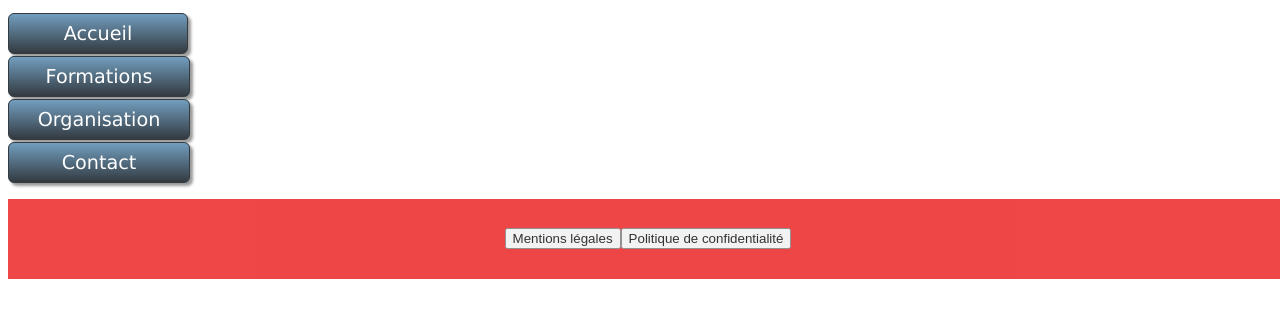
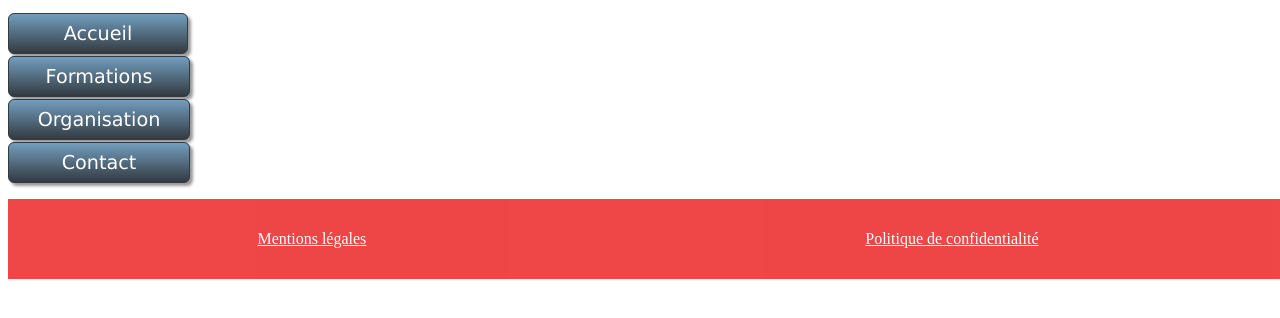
Before and after one commit to Amadou02/OPUS, a plain HTML site: page index.html in a window 1280 px wide. Shown: the part 130-448 px from the top of the page. Drawn offline with Linux system fonts and the light colour scheme.

Commit message:
Ajustement du footer et du css

```diff
--- a/assets/css/style.css
+++ b/assets/css/style.css
@@ -5,8 +5,10 @@
   opacity: 0.8;
   display: flex;
   align-items: center;
-  justify-content: center;
-  text-align: center;
+  justify-content: space-around;
+}
+.footerLinks {
+    color: white;
 }
 h1 {
   text-align: center;
--- a/index.html
+++ b/index.html
@@ -15,7 +15,7 @@
   </header>
   <!-- Navbar -->
   <ul class="vertical_menu">
-    <li><a href="#">Accueil</a></li>
+    <li><a href="index.html">Accueil</a></li>
     <li class="vertical_menu"><a href="#">Formations</a>
       <ul>
         <li><a href="#">Formations courte</a></li>
@@ -30,11 +30,12 @@
     </li>
     <li class="vertical_menu"><a href="#">Contact</a></li>
   </ul>
+  <!--recurring footer-->
   <footer>
     <p class="footer">
-      <button type="button" name="legal">Mentions légales</button>
-      <button type="button" name="confidentiality">Politique de confidentialité</button>
-    </p>
-  </footer>
-</body>
-</html>
+      <a class="footerLinks" href="pageMentionsLégales">Mentions légales</a>
+      <a class="footerLinks" href="pagePolitiqueDeConfidentialité">Politique de confidentialité</button>
+      </p>
+    </footer>
+  </body>
+  </html>
```
